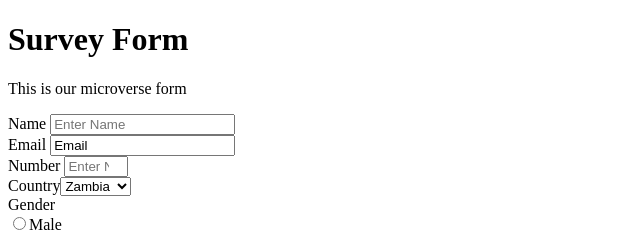
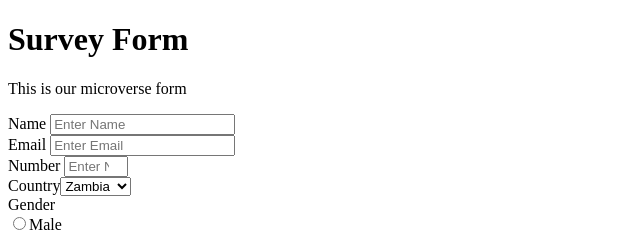
Before and after one commit to meettade/Ashbie_Tade, a plain HTML site: page index.html in a window 1280 px wide. Shown: the top 234 px of the page, 0-640 px from the left. Drawn offline with Linux system fonts and the light colour scheme.

Commit message:
modify index.html

```diff
--- a/index.html
+++ b/index.html
@@ -12,7 +12,7 @@
   <p id= "description">This is our microverse form</p>
 <form id = "survey-form">
 <label id = "name-label"> Name </label><input id= "name" type = "text" required placeholder = "Enter Name"/><br>
-<label id = "email-label"> Email </label><input id = "email" type = "email" required placeholder = "Enter Email" value = "Email"/><br>
+<label id = "email-label"> Email </label><input id = "email" type = "email" required placeholder = "Enter Email"/><br>
 <label id= "number-label"> Number </label><input id ="number" type = "number" placeholder = "Enter Number" min= "0" max= "100"/><br>
 <label> Country</label><select id = "dropdown">
   <option>Zambia</option>
```
